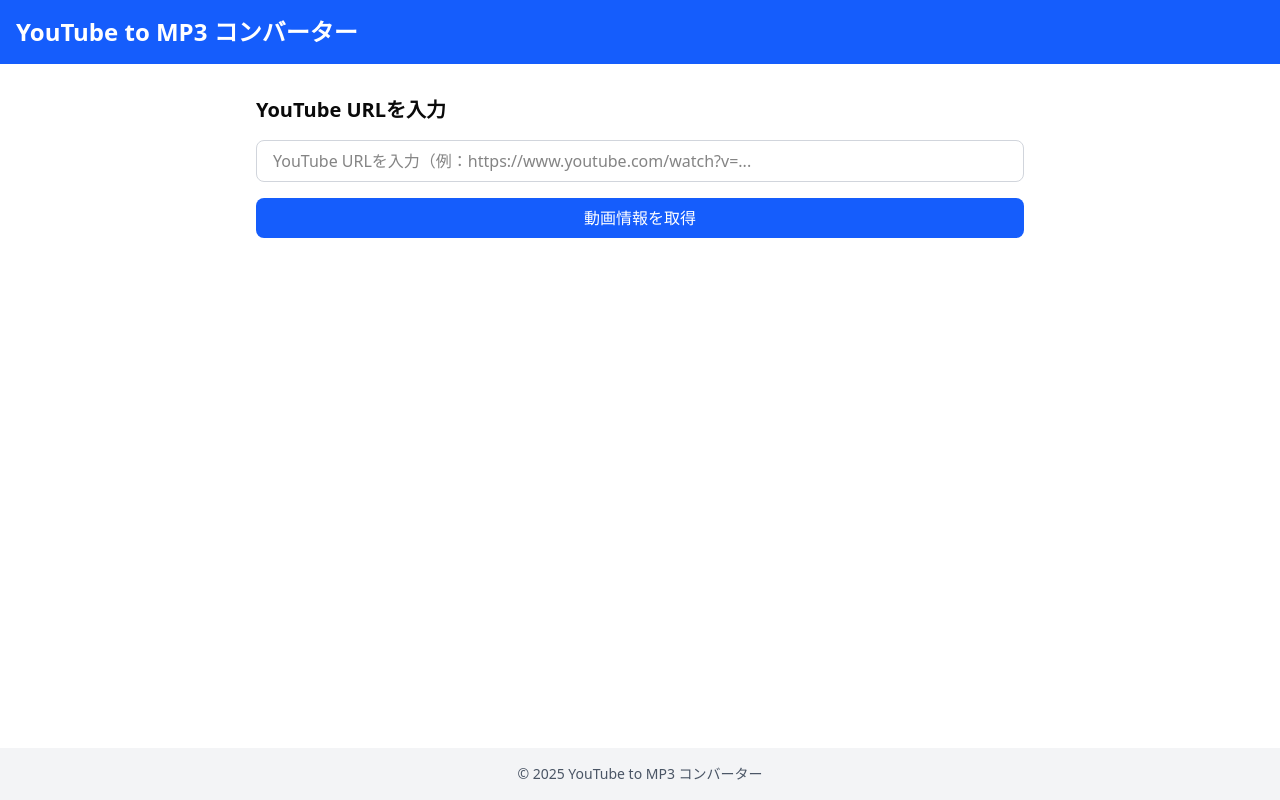
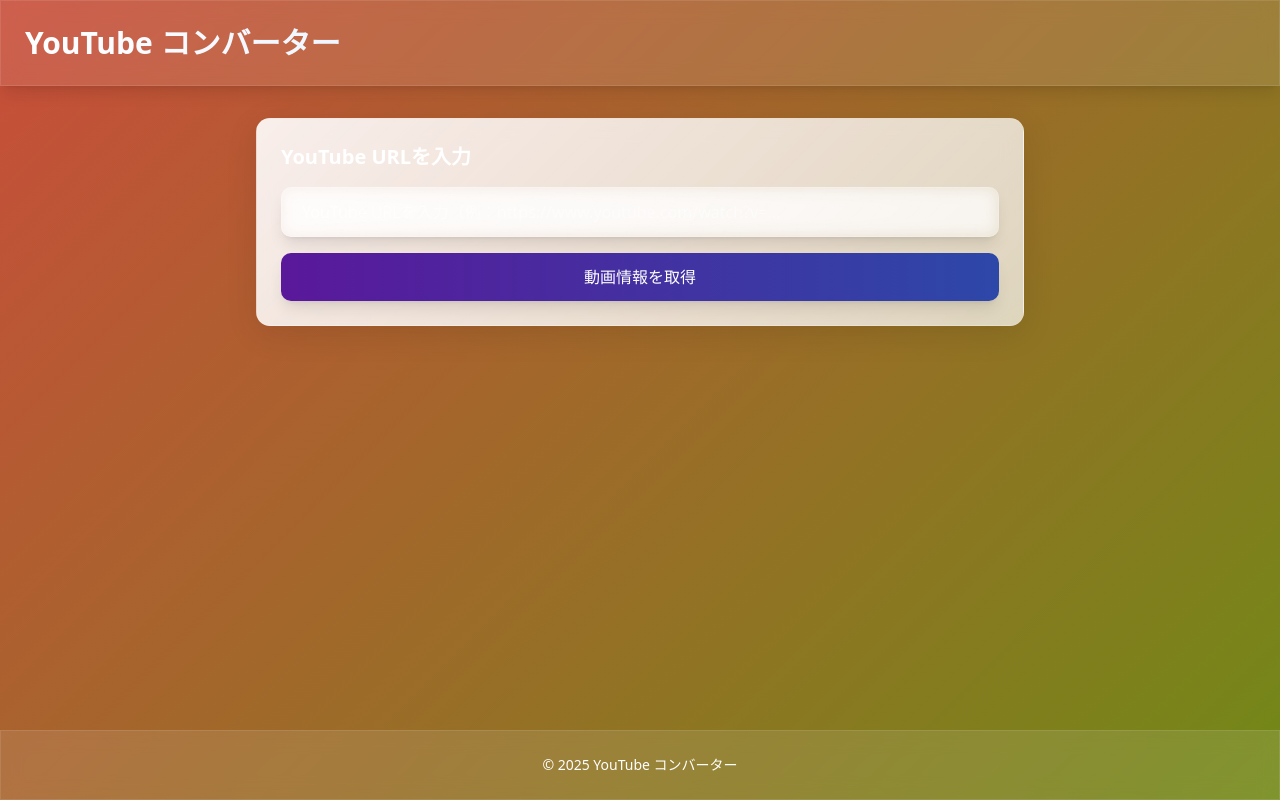
Before and after one commit to taross-f/ytmp3-app, a Next.js app: page / in a window 1280 px wide. Built offline with nearby package versions, Linux system fonts and the light colour scheme.

Commit message:
feat: Implement modern UI with gradient styling inspired by cursor.com
Co-Authored-By: Taro Furuya <taro.furuya+dev@gmail.com>

```diff
--- a/src/app/globals.css
+++ b/src/app/globals.css
@@ -76,6 +76,23 @@
   --sidebar-accent-foreground: oklch(0.205 0 0);
   --sidebar-border: oklch(0.922 0 0);
   --sidebar-ring: oklch(0.708 0 0);
+
+  /* Gradient colors */
+  --gradient-purple: #5a189a;
+  --gradient-red: #e63946;
+  --gradient-green: #38b000;
+  --gradient-blue: #0077b6;
+  --gradient-yellow: #ffb703;
+
+  /* Button gradients */
+  --button-gradient: linear-gradient(90deg, var(--gradient-purple), var(--gradient-blue));
+  --button-gradient-hover: linear-gradient(90deg, var(--gradient-blue), var(--gradient-purple));
+  --button-gradient-success: linear-gradient(90deg, var(--gradient-blue), var(--gradient-green));
+  --button-gradient-success-hover: linear-gradient(90deg, var(--gradient-green), var(--gradient-blue));
+
+  /* Background gradients */
+  --bg-gradient-main: linear-gradient(135deg, var(--gradient-purple), var(--gradient-red), var(--gradient-green));
+  --bg-gradient-card: linear-gradient(135deg, rgba(255, 255, 255, 0.9), rgba(255, 255, 255, 0.7));
 }
 
 .dark {
@@ -110,6 +127,9 @@
   --sidebar-accent-foreground: oklch(0.985 0 0);
   --sidebar-border: oklch(1 0 0 / 10%);
   --sidebar-ring: oklch(0.556 0 0);
+
+  /* Dark mode gradient adjustments */
+  --bg-gradient-card: linear-gradient(135deg, rgba(30, 30, 30, 0.9), rgba(20, 20, 20, 0.7));
 }
 
 @layer base {
@@ -120,3 +140,63 @@
     @apply bg-background text-foreground;
   }
 }
+
+/* Custom gradient classes */
+.gradient-bg {
+  background: var(--bg-gradient-main);
+  background-size: 400% 400%;
+  animation: gradient-animation 15s ease infinite;
+}
+
+.gradient-card {
+  background: var(--bg-gradient-card);
+  backdrop-filter: blur(10px);
+  border: 1px solid rgba(255, 255, 255, 0.1);
+  box-shadow: 0 8px 32px rgba(0, 0, 0, 0.1);
+}
+
+.gradient-button {
+  background: var(--button-gradient);
+  background-size: 200% 200%;
+  transition: all 0.3s ease;
+  border: none;
+  position: relative;
+  z-index: 1;
+  overflow: hidden;
+}
+
+.gradient-button:hover {
+  background: var(--button-gradient-hover);
+  background-size: 200% 200%;
+  transform: translateY(-2px);
+  box-shadow: 0 6px 20px rgba(0, 0, 0, 0.15);
+}
+
+.gradient-button-success {
+  background: var(--button-gradient-success);
+  background-size: 200% 200%;
+}
+
+.gradient-button-success:hover {
+  background: var(--button-gradient-success-hover);
+  background-size: 200% 200%;
+}
+
+.glass-effect {
+  backdrop-filter: blur(10px);
+  -webkit-backdrop-filter: blur(10px);
+  background: rgba(255, 255, 255, 0.1);
+  border: 1px solid rgba(255, 255, 255, 0.1);
+}
+
+@keyframes gradient-animation {
+  0% {
+    background-position: 0% 50%;
+  }
+  50% {
+    background-position: 100% 50%;
+  }
+  100% {
+    background-position: 0% 50%;
+  }
+}
--- a/src/app/page.tsx
+++ b/src/app/page.tsx
@@ -84,27 +84,27 @@ export default function Home() {
   };
 
   return (
-    <div className="min-h-screen flex flex-col">
-      <header className="bg-blue-600 text-white p-4">
+    <div className="min-h-screen flex flex-col gradient-bg">
+      <header className="glass-effect text-white p-6 shadow-lg">
         <div className="container mx-auto">
-          <h1 className="text-2xl font-bold">YouTube to MP3 コンバーター</h1>
+          <h1 className="text-3xl font-bold bg-clip-text text-transparent bg-gradient-to-r from-white to-blue-200">YouTube コンバーター</h1>
         </div>
       </header>
 
       <main className="container mx-auto flex-grow p-4 md:p-8">
         <div className="max-w-3xl mx-auto">
-          <section className="mb-8">
-            <h2 className="text-xl font-semibold mb-4">YouTube URLを入力</h2>
+          <section className="mb-8 p-6 gradient-card rounded-xl shadow-xl">
+            <h2 className="text-xl font-semibold mb-4 text-white">YouTube URLを入力</h2>
             <YouTubeUrlForm onSubmit={handleUrlSubmit} />
 
             {isLoading && (
-              <div className="mt-4 text-center">
+              <div className="mt-4 text-center text-white">
                 <p>動画情報を取得中...</p>
               </div>
             )}
 
             {error && (
-              <div className="mt-4 p-4 bg-red-50 text-red-600 rounded-md">
+              <div className="mt-4 p-4 bg-red-500/20 backdrop-blur-sm text-white rounded-lg border border-red-500/30">
                 <p>{error}</p>
               </div>
             )}
@@ -112,14 +112,14 @@ export default function Home() {
 
           {videoData && !conversionJobId && (
             <section className="mb-8">
-              <h2 className="text-xl font-semibold mb-4">動画情報</h2>
+              <h2 className="text-xl font-semibold mb-4 text-white">動画情報</h2>
               <VideoInfo videoData={videoData} onConvert={handleConvert} />
             </section>
           )}
 
           {conversionJobId && (
             <section className="mb-8">
-              <h2 className="text-xl font-semibold mb-4">変換状態</h2>
+              <h2 className="text-xl font-semibold mb-4 text-white">変換状態</h2>
               <ConversionStatus
                 jobId={conversionJobId}
                 onComplete={handleConversionComplete}
@@ -128,9 +128,9 @@ export default function Home() {
           )}
 
           {downloadInfo && (
-            <section className="mb-8 p-4 bg-green-50 border border-green-200 rounded-md">
-              <h2 className="text-xl font-semibold mb-4">ダウンロード準備完了</h2>
-              <p className="mb-4">
+            <section className="mb-8 p-6 gradient-card rounded-xl shadow-xl border border-green-500/30">
+              <h2 className="text-xl font-semibold mb-4 text-white">ダウンロード準備完了</h2>
+              <p className="mb-4 text-white">
                 {downloadInfo.fileName.endsWith('.mp3')
                   ? 'MP3ファイルのダウンロードが準備できました。'
                   : '動画ファイルのダウンロードが準備できました。'}
@@ -138,7 +138,7 @@ export default function Home() {
               <a
                 href={downloadInfo.url}
                 download={downloadInfo.fileName}
-                className="inline-block px-4 py-2 bg-green-600 text-white font-medium rounded-md hover:bg-green-700 focus:outline-none focus:ring-2 focus:ring-green-500 focus:ring-offset-2"
+                className="inline-block px-6 py-3 gradient-button-success text-white font-medium rounded-lg shadow-lg hover:shadow-xl transition-all duration-300"
               >
                 {downloadInfo.fileName.endsWith('.mp3') ? 'MP3をダウンロード' : '動画をダウンロード'}
               </a>
@@ -147,9 +147,9 @@ export default function Home() {
         </div>
       </main>
 
-      <footer className="bg-gray-100 p-4 text-center text-gray-600 text-sm">
+      <footer className="glass-effect p-6 text-center text-white text-sm mt-auto">
         <div className="container mx-auto">
-          <p>© 2025 YouTube to MP3 コンバーター</p>
+          <p>© 2025 YouTube コンバーター</p>
         </div>
       </footer>
     </div>
--- a/src/components/youtube/ConversionStatus.tsx
+++ b/src/components/youtube/ConversionStatus.tsx
@@ -72,34 +72,34 @@ export function ConversionStatus({ jobId, onComplete }: ConversionStatusProps) {
   }
 
   return (
-    <div className="p-4 border rounded-md">
-      <h3 className="font-medium mb-2">変換状態</h3>
+    <div className="p-6 gradient-card rounded-xl shadow-xl">
+      <h3 className="font-medium mb-4 text-white">変換状態</h3>
 
-      <div className="mb-4">
-        <div className="w-full bg-gray-200 rounded-full h-2.5">
+      <div className="mb-6">
+        <div className="w-full bg-white/20 rounded-full h-3 backdrop-blur-sm">
           <div
-            className="bg-blue-600 h-2.5 rounded-full"
+            className="bg-gradient-to-r from-blue-400 to-purple-500 h-3 rounded-full shadow-inner"
             style={{ width: `${statusData.progress}%` }}
           ></div>
         </div>
-        <p className="text-sm mt-1 text-gray-600">{statusData.progress}% 完了</p>
+        <p className="text-sm mt-2 text-white/80">{statusData.progress}% 完了</p>
       </div>
 
       {statusData.status === 'pending' && (
-        <p>変換を準備中...</p>
+        <p className="text-white">変換を準備中...</p>
       )}
 
       {statusData.status === 'processing' && (
-        <p>変換処理中...</p>
+        <p className="text-white">変換処理中...</p>
       )}
 
       {statusData.status === 'completed' && statusData.result && (
         <div>
-          <p className="text-green-600 mb-2">変換が完了しました！</p>
+          <p className="text-green-300 mb-3">変換が完了しました！</p>
           <a
             href={statusData.result.downloadUrl}
             download={statusData.result.fileName}
-            className="inline-block px-4 py-2 bg-green-600 text-white font-medium rounded-md hover:bg-green-700 focus:outline-none focus:ring-2 focus:ring-green-500 focus:ring-offset-2"
+            className="inline-block px-6 py-3 gradient-button-success text-white font-medium rounded-lg shadow-lg hover:shadow-xl transition-all duration-300"
           >
             {statusData.result.fileName?.endsWith('.mp3') ? 'MP3をダウンロード' : '動画をダウンロード'}
           </a>
@@ -107,7 +107,7 @@ export function ConversionStatus({ jobId, onComplete }: ConversionStatusProps) {
       )}
 
       {statusData.status === 'failed' && (
-        <p className="text-red-600">
+        <p className="text-red-300">
           変換に失敗しました: {statusData.error || '不明なエラー'}
         </p>
       )}
--- a/src/components/youtube/YouTubeUrlForm.tsx
+++ b/src/components/youtube/YouTubeUrlForm.tsx
@@ -48,17 +48,17 @@ export function YouTubeUrlForm({ onSubmit }: YouTubeUrlFormProps) {
           placeholder="YouTube URLを入力（例：https://www.youtube.com/watch?v=..."
           value={url}
           onChange={(e) => setUrl(e.target.value)}
-          className="w-full px-4 py-2 border border-gray-300 rounded-md focus:outline-none focus:ring-2 focus:ring-blue-500"
+          className="w-full px-5 py-3 bg-white/10 backdrop-blur-sm border border-white/20 rounded-lg focus:outline-none focus:ring-2 focus:ring-white/30 text-white shadow-lg"
           disabled={isLoading}
         />
         {error && (
-          <p className="text-red-500 text-sm">{error}</p>
+          <p className="text-red-300 text-sm">{error}</p>
         )}
       </div>
       <button
         type="submit"
         disabled={isLoading}
-        className="w-full px-4 py-2 bg-blue-600 text-white font-medium rounded-md hover:bg-blue-700 focus:outline-none focus:ring-2 focus:ring-blue-500 focus:ring-offset-2 disabled:opacity-50 disabled:cursor-not-allowed"
+        className="w-full px-5 py-3 gradient-button text-white font-medium rounded-lg shadow-lg hover:shadow-xl transition-all duration-300 disabled:opacity-50 disabled:cursor-not-allowed"
       >
         {isLoading ? 'チェック中...' : '動画情報を取得'}
       </button>
```
Also changed, not shown: src/components/youtube/VideoInfo.tsx (+14 -14 lines).
